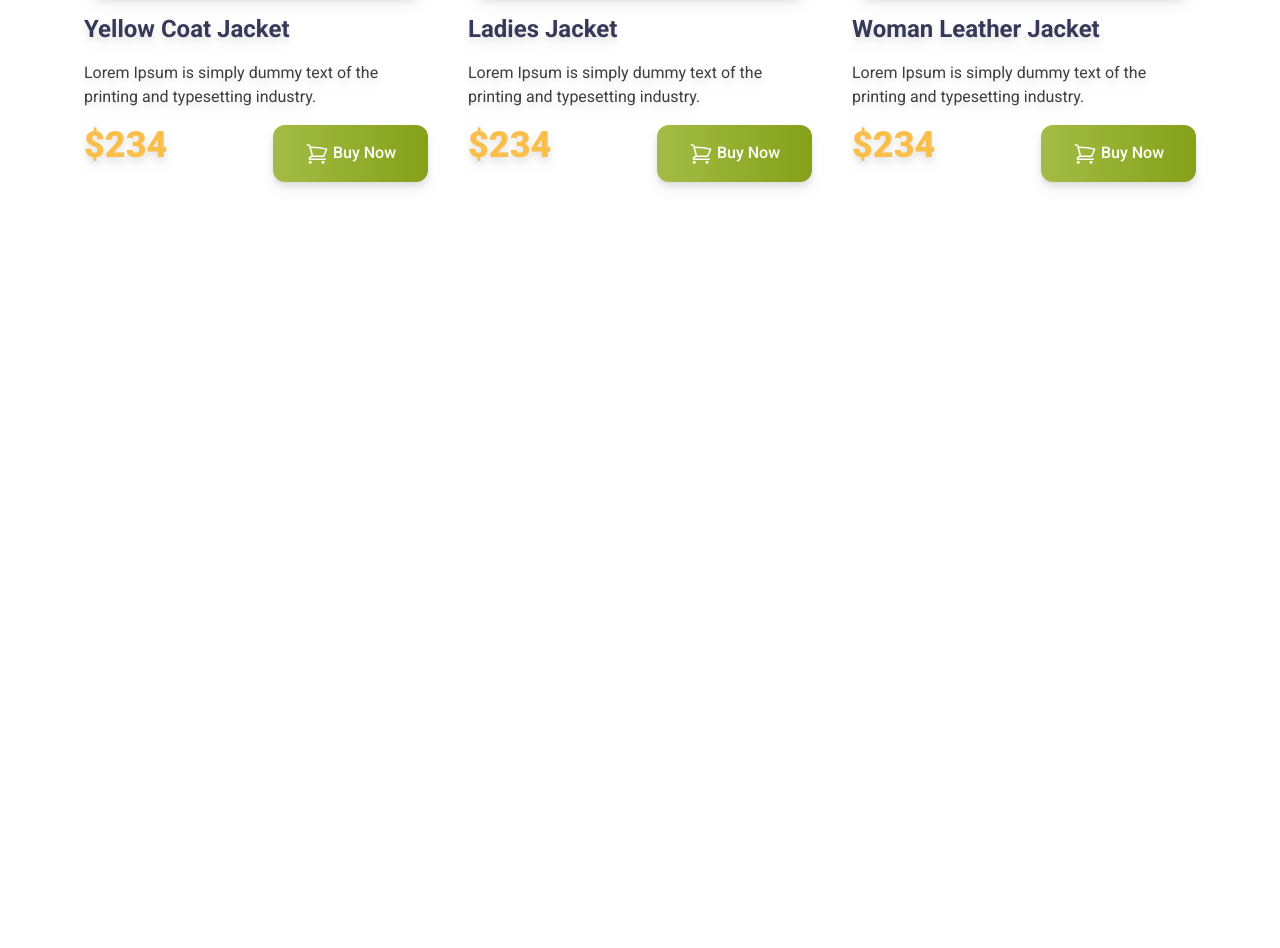
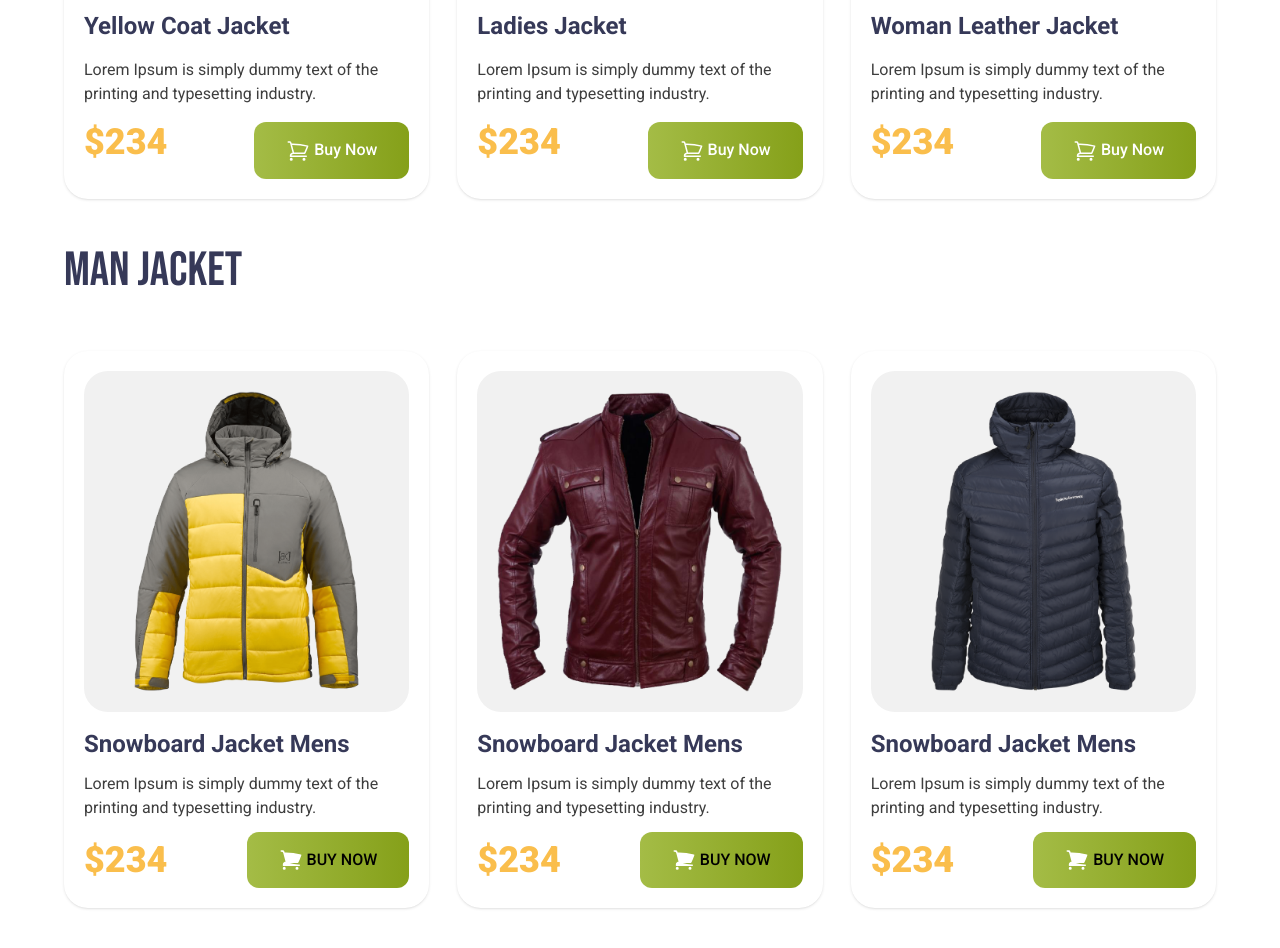
Before and after one commit to Md-Nurul-Alam/Penguin-Fashion, a plain HTML site: page index.html in a window 1280 px wide. Shown: the part 1018-1966 px from the top of the page. Before the commit the page ends 1268 px from the top, so only its background shows below. Drawn offline with nearby package versions, Linux system fonts and the light colour scheme.

Commit message:
Added man jacket section and make it responsive

```diff
--- a/index.html
+++ b/index.html
@@ -53,11 +53,11 @@
     <main class="max-w-6xl mx-auto">
         <!-- woman jacket -->
         <section class="my-12">
-            <h3 class="text-5xl Bebas Neue uppercase text-[#363958]">Woman Jacket</h3>
+            <h3 class="text-5xl Bebas Neue uppercase text-[#363958] mb-5">Woman Jacket</h3>
             <!-- jacket container -->
-            <div class="grid grid-cols-1  md:grid-cols-2 lg:grid-cols-3">
+            <div class="grid grid-cols-1  md:grid-cols-2 lg:grid-cols-3 gap-x-7">
                 <!-- jaket card-1 -->
-                <div class="p-5 space-y-4 drop-shadow-lg  rounded-3xl">
+                <div class="p-5 space-y-4 shadow  rounded-3xl">
                     <img class=" p-5 rounded-3xl bg-[#F1F1F1]" src="images/jacket-1.png" alt="">
                     <h4 class="text-2xl font-bold text-[#363958]">Yellow Coat Jacket </h4>
                     <p class="text-[#3E3E3E]">Lorem Ipsum is simply dummy text of the
@@ -76,9 +76,9 @@
                     </div>
                 </div>
                 <!-- jaket card-2 -->
-                <div class="p-5 space-y-4 drop-shadow-lg  rounded-3xl">
+                <div class="p-5 space-y-4 shadow  rounded-3xl">
                     <img class=" p-5 rounded-3xl bg-[#F1F1F1]" src="images/jacket-2.png" alt="">
-                    <h4 class="text-2xl font-bold text-[#363958]">Ladies Jacket  </h4>
+                    <h4 class="text-2xl font-bold text-[#363958]">Ladies Jacket </h4>
                     <p class="text-[#3E3E3E]">Lorem Ipsum is simply dummy text of the
                         printing and typesetting industry.</p>
                     <div class="flex justify-between">
@@ -95,9 +95,9 @@
                     </div>
                 </div>
                 <!-- jaket card-3 -->
-                <div class="p-5 space-y-4 drop-shadow-lg  rounded-3xl">
+                <div class="p-5 space-y-4 shadow  rounded-3xl">
                     <img class=" p-5 rounded-3xl bg-[#F1F1F1]" src="images/jacket-3.png" alt="">
-                    <h4 class="text-2xl font-bold text-[#363958]">Woman Leather Jacket  </h4>
+                    <h4 class="text-2xl font-bold text-[#363958]">Woman Leather Jacket </h4>
                     <p class="text-[#3E3E3E]">Lorem Ipsum is simply dummy text of the
                         printing and typesetting industry.</p>
                     <div class="flex justify-between">
@@ -115,6 +115,61 @@
                 </div>
             </div>
         </section>
+        <!-- Man Jacket -->
+        <section class="my-12">
+            <h3 class="text-[#363958] text-5xl font-bebas-neue mb-10">Man Jacket</h3>
+            <!-- jacket container -->
+            <div class="grid grid-cols-1 md:grid-cols-2 lg:grid-cols-3 gap-x-7">
+                <!-- jacket-4 -->
+                <div class="shadow mt-4 p-5 rounded-3xl">
+                    <img class="rounded-3xl p-5 bg-[#F1F1F1]" src="images/jacket-4.png" alt="">
+                    <h3 class="mt-4 text-2xl font-bold text-[#363958]">Snowboard Jacket Mens</h3>
+                    <p class="text-[#3E3E3E] my-3">Lorem Ipsum is simply dummy text of the
+                        printing and typesetting industry.</p>
+                    <div class="flex items-center justify-between">
+                        <h3 class="text-4xl font-black text-[#FABE4C]">$234</h3>
+                        <button class=" px-8 py-4 font-medium bg-gradient-to-r from-[#A4BC46] to-[#85A019] rounded-xl"><svg xmlns="http://www.w3.org/2000/svg" fill="white"
+                                viewBox="0 0 24 24" stroke-width="1.5" stroke="currentColor" class="size-6 inline text-white pr-.5">
+                                <path stroke-linecap="round" stroke-linejoin="round"
+                                    d="M2.25 3h1.386c.51 0 .955.343 1.087.835l.383 1.437M7.5 14.25a3 3 0 0 0-3 3h15.75m-12.75-3h11.218c1.121-2.3 2.1-4.684 2.924-7.138a60.114 60.114 0 0 0-16.536-1.84M7.5 14.25 5.106 5.272M6 20.25a.75.75 0 1 1-1.5 0 .75.75 0 0 1 1.5 0Zm12.75 0a.75.75 0 1 1-1.5 0 .75.75 0 0 1 1.5 0Z" />
+                            </svg>
+                            BUY NOW</button>
+                    </div>
+                </div>
+                <!-- jacket-5 -->
+                <div class="mt-4 rounded-3xl p-5 shadow">
+                    <img class="rounded-3xl p-5 bg-[#F1F1F1]" src="images/jacket-5.png" alt="">
+                    <h3 class="mt-4 text-2xl font-bold text-[#363958]">Snowboard Jacket Mens</h3>
+                    <p class="text-[#3E3E3E] my-3">Lorem Ipsum is simply dummy text of the
+                        printing and typesetting industry.</p>
+                    <div class="flex items-center justify-between">
+                        <h3 class="text-4xl font-black text-[#FABE4C]">$234</h3>
+                        <button class=" px-8 py-4 font-medium bg-gradient-to-r from-[#A4BC46] to-[#85A019] rounded-xl"><svg xmlns="http://www.w3.org/2000/svg" fill="white"
+                                viewBox="0 0 24 24" stroke-width="1.5" stroke="currentColor" class="size-6 inline text-white pr-.5">
+                                <path stroke-linecap="round" stroke-linejoin="round"
+                                    d="M2.25 3h1.386c.51 0 .955.343 1.087.835l.383 1.437M7.5 14.25a3 3 0 0 0-3 3h15.75m-12.75-3h11.218c1.121-2.3 2.1-4.684 2.924-7.138a60.114 60.114 0 0 0-16.536-1.84M7.5 14.25 5.106 5.272M6 20.25a.75.75 0 1 1-1.5 0 .75.75 0 0 1 1.5 0Zm12.75 0a.75.75 0 1 1-1.5 0 .75.75 0 0 1 1.5 0Z" />
+                            </svg>
+                            BUY NOW</button>
+                    </div>
+                </div>
+                <!-- jacket-6 -->
+                <div class="rounded-3xl mt-4 p-5 shadow">
+                    <img class="rounded-3xl p-5 bg-[#F1F1F1]" src="images/jacket-6.png" alt="">
+                    <h3 class="mt-4 text-2xl font-bold text-[#363958]">Snowboard Jacket Mens</h3>
+                    <p class="text-[#3E3E3E] my-3">Lorem Ipsum is simply dummy text of the
+                        printing and typesetting industry.</p>
+                    <div class="flex items-center justify-between">
+                        <h3 class="text-4xl font-black text-[#FABE4C]">$234</h3>
+                        <button class=" px-8 py-4 font-medium bg-gradient-to-r from-[#A4BC46] to-[#85A019] rounded-xl"><svg xmlns="http://www.w3.org/2000/svg" fill="white"
+                                viewBox="0 0 24 24" stroke-width="1.5" stroke="currentColor" class="size-6 inline text-white pr-.5">
+                                <path stroke-linecap="round" stroke-linejoin="round"
+                                    d="M2.25 3h1.386c.51 0 .955.343 1.087.835l.383 1.437M7.5 14.25a3 3 0 0 0-3 3h15.75m-12.75-3h11.218c1.121-2.3 2.1-4.684 2.924-7.138a60.114 60.114 0 0 0-16.536-1.84M7.5 14.25 5.106 5.272M6 20.25a.75.75 0 1 1-1.5 0 .75.75 0 0 1 1.5 0Zm12.75 0a.75.75 0 1 1-1.5 0 .75.75 0 0 1 1.5 0Z" />
+                            </svg>
+                            BUY NOW</button>
+                    </div>
+                </div>
+            </div>
+        </section>
     </main>
     <footer>
 
```
